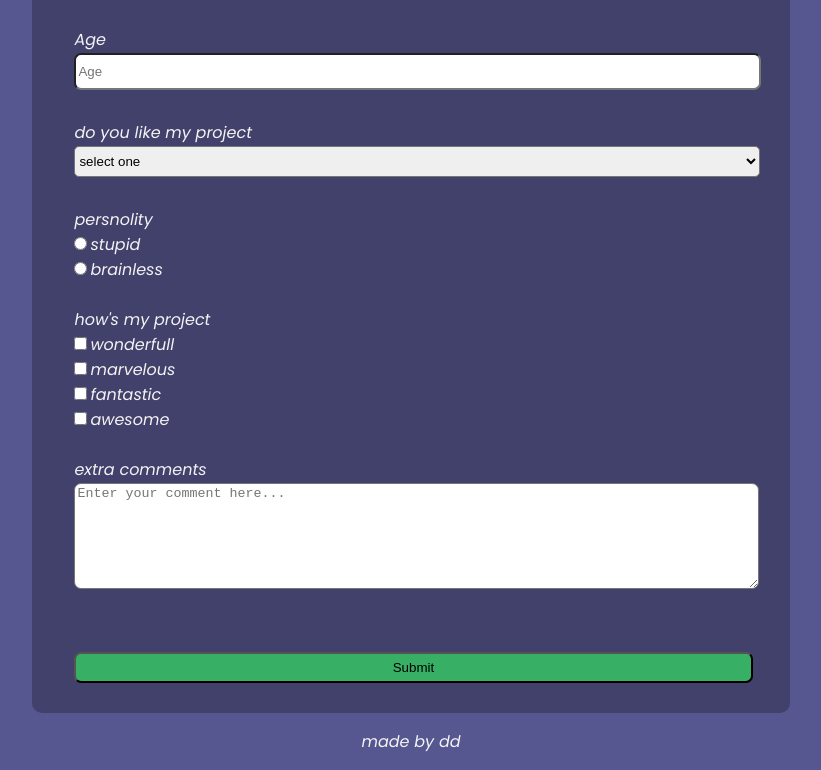
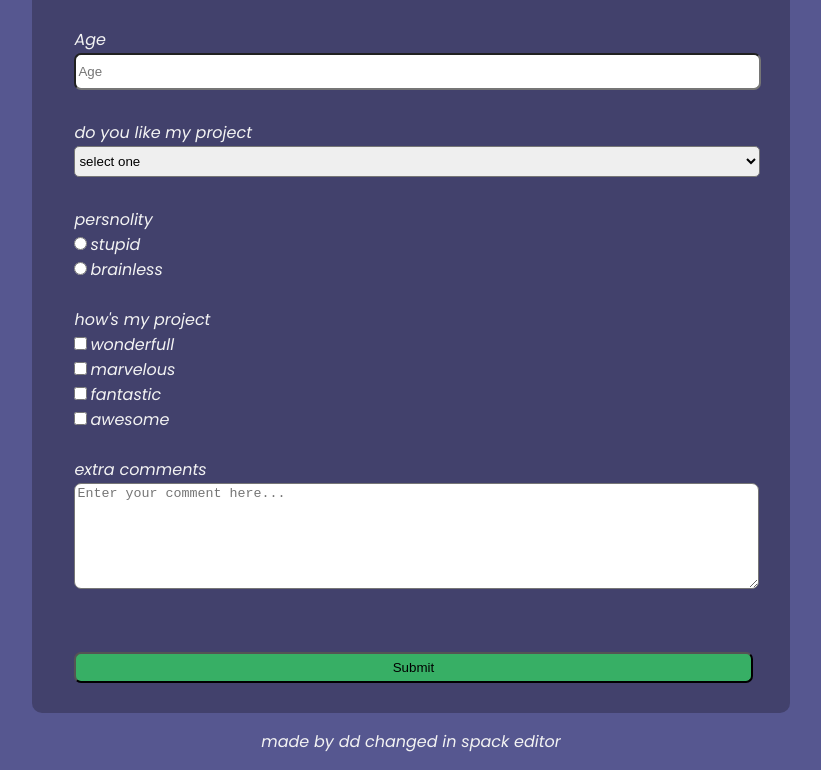
Before and after one commit to Dheena5248D/survey-form-with-html-css, a plain HTML site: page index.html in a window 1280 px wide. Shown: the part 394-1164 px from the top of the page, without its empty margins (229-1050 px from the left). Drawn offline with Linux system fonts and the light colour scheme.

Commit message:
spack editor

```diff
--- a/index.html
+++ b/index.html
@@ -46,7 +46,7 @@
     </div>
         </form>
         <footer>
-            <p style="text-align: center;">made by dd</p>
+            <p style="text-align: center;">made by dd changed in spack editor</p>
 
         </footer>
     </main>
```
